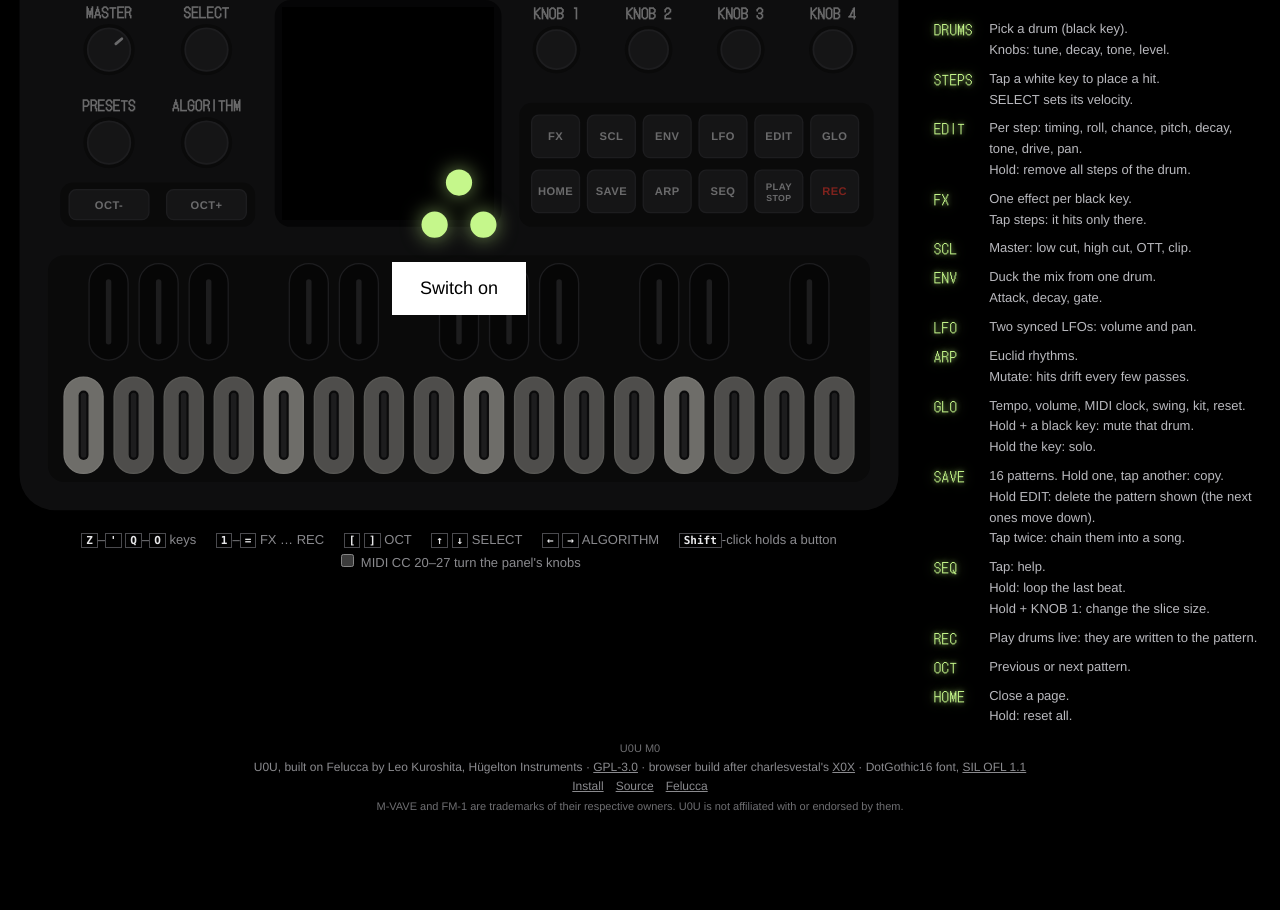
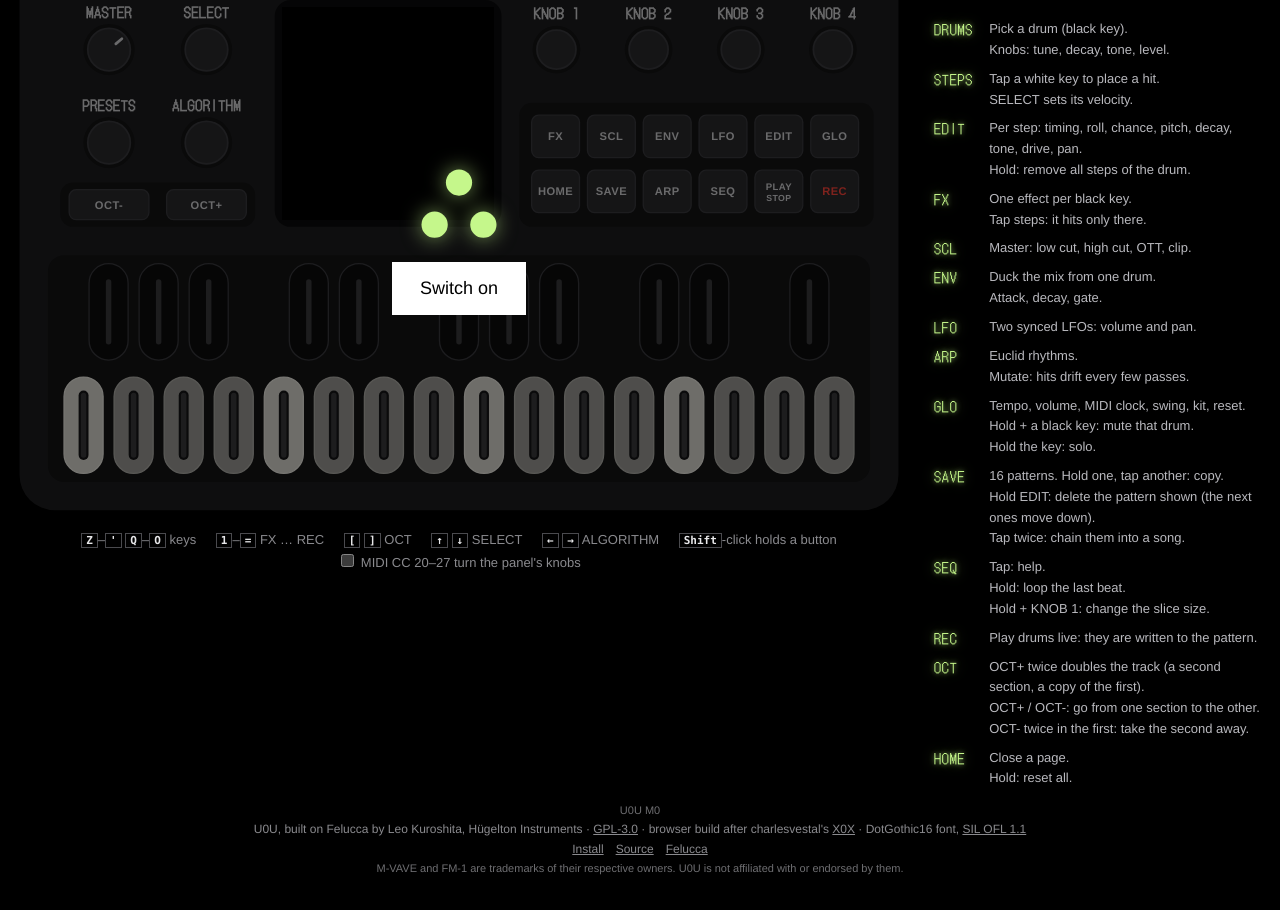
Before and after one commit to youlisse/U0U, a plain HTML site: page index.html in a window 1280 px wide. Shown: the part 133-1043 px from the top of the page. Before the commit the page ends 981 px from the top, so only its background shows below. Drawn offline with Linux system fonts and the light colour scheme.

Commit message:
U0U 0.2: one sound for the project, two sections a pattern, OCT walks them
- The sound (kit, lanes, effects' parameters, master page, LFOs, ENV) is the project's, the same
  under every pattern. A pattern has its steps (and its effects' steps and own values) and its
  mutation settings.
- A pattern's track can be doubled: OCT+ twice makes a second section (a copy of the first),
  OCT+ / OCT- walk the two, OCT- twice in the first takes the second away. What plays does not
  follow the section shown. The second sections live in the pool and in seven flash objects.
- The canvas buffer is 216 x 72 (28 KB of the pool back).
- Identity FM-1_2100002.

```diff
--- a/index.html
+++ b/index.html
@@ -139,7 +139,7 @@ footer small { font-size: 11px; opacity: .8; }
     <dt>SAVE</dt><dd>16 patterns. Hold one, tap another: copy.<br>Hold EDIT: delete the pattern shown (the next ones move down).<br>Tap twice: chain them into a song.</dd>
     <dt>SEQ</dt><dd>Tap: help.<br>Hold: loop the last beat.<br>Hold + KNOB 1: change the slice size.</dd>
     <dt>REC</dt><dd>Play drums live: they are written to the pattern.</dd>
-    <dt>OCT</dt><dd>Previous or next pattern.</dd>
+    <dt>OCT</dt><dd>OCT+ twice doubles the track (a second section, a copy of the first).<br>OCT+ / OCT-: go from one section to the other.<br>OCT- twice in the first: take the second away.</dd>
     <dt>HOME</dt><dd>Close a page.<br>Hold: reset all.</dd>
   </dl>
 </aside>
```
Also changed, not shown: install/index.html (+1 -1 lines), 3 other files.
